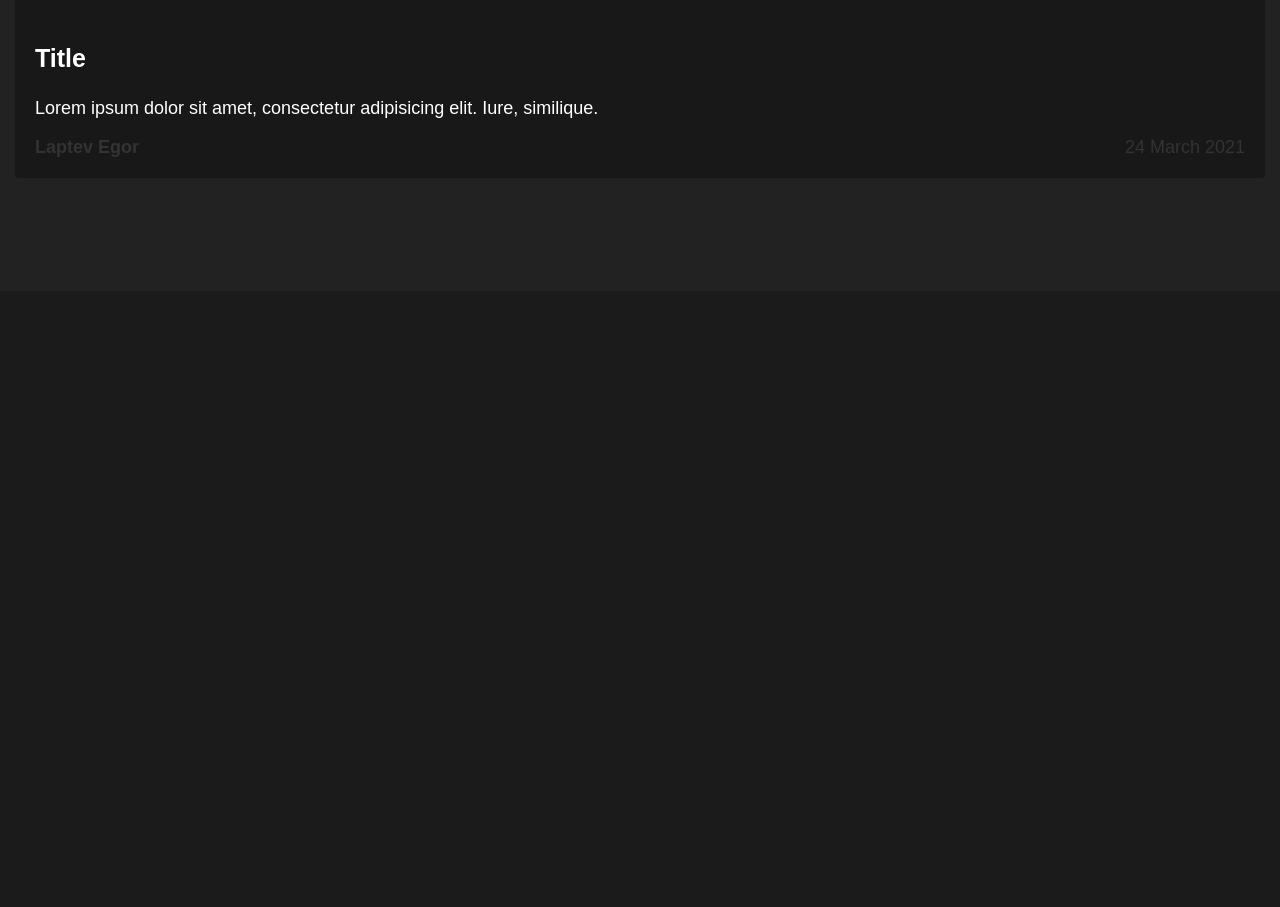
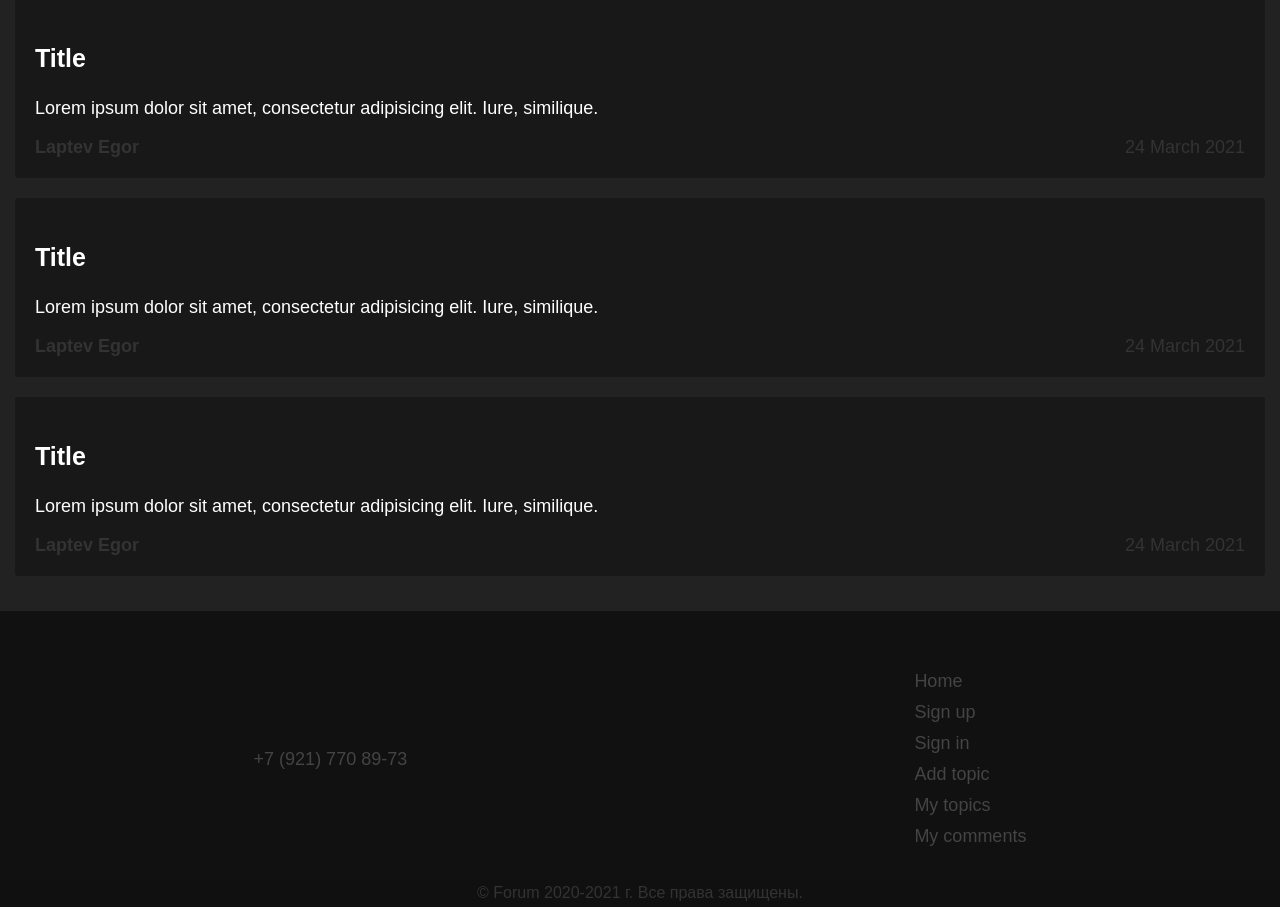
Before and after one commit to EgorLaptev/forum, a PHP site: page / in a window 1280 px wide. Shown: the part 509-1416 px from the top of the page. Before the commit the page ends 666 px from the top, so only its background shows below. Run offline with PHP 8.4, Linux system fonts and the light colour scheme.

Commit message:
Added footer

```diff
--- a/index.html
+++ b/index.html
@@ -53,8 +53,35 @@
         <span class="topic-author">Laptev Egor</span>
         <time class="topic-date" datetime="2021-03-24">24 March 2021</time>
       </li>
+      <li class="topic">
+        <a href="/pages/topic.html"></a>
+        <h3 class="topic-title">Title</h3>
+        <p class="topic-description">Lorem ipsum dolor sit amet, consectetur adipisicing elit. Iure, similique.</p>
+        <span class="topic-author">Laptev Egor</span>
+        <time class="topic-date" datetime="2021-03-24">24 March 2021</time>
+      </li>
+      <li class="topic">
+        <a href="/pages/topic.html"></a>
+        <h3 class="topic-title">Title</h3>
+        <p class="topic-description">Lorem ipsum dolor sit amet, consectetur adipisicing elit. Iure, similique.</p>
+        <span class="topic-author">Laptev Egor</span>
+        <time class="topic-date" datetime="2021-03-24">24 March 2021</time>
+      </li>
     </ul>
   </main>
+
+  <footer class="page-footer">
+    <a href="tel:+79217708973" class="phone">+7 (921) 770 89-73</a>
+    <ul class="footer-menu">
+      <li><a href="http://forum/">Home</a></li>
+      <li><a href="http://forum/pages/sign_up.html">Sign up</a></li>
+      <li><a href="http://forum/pages/sign_in.html">Sign in</a></li>
+      <li><a href="http://forum/pages/add_topic.html">Add topic</a></li>
+      <li><a href="http://forum/pages/my_topics.html">My topics</a></li>
+      <li><a href="http://forum/pages/my_comments.html">My comments</a></li>
+    </ul>
+    <span class="copyright">© Forum 2020-2021 г. Все права защищены.</span>
+  </footer>
 
   <script defer src="media/js/dropdown.js" charset="utf-8"></script>
 
--- a/media/css/style.css
+++ b/media/css/style.css
@@ -8,6 +8,10 @@ body {
   background-color: #222;
   font-family: sans-serif;
   color: white;
+  display: flex;
+  justify-content: space-between;
+  align-items: stretch;
+  flex-direction: column;
 }
 
 ul {
@@ -34,3 +38,48 @@ main {
   user-select: none;
   white-space: nowrap;
 }
+
+.page-footer {
+  position: relative;
+  width: 100%;
+  display: flex;
+  justify-content: space-around;
+  align-items: center;
+  background-color: #111;
+  padding: 50px 0;
+}
+
+.page-footer .phone {
+  color: #444;
+  font-size: 18px;
+  text-decoration: none;
+}
+
+.page-footer .phone:hover {
+  color: #555;
+}
+
+.page-footer .footer-menu li {
+  margin: 10px 0;
+}
+
+.page-footer .footer-menu a {
+  color: #444;
+  font-size: 18px;
+  text-decoration: none;
+}
+
+.page-footer .footer-menu a:hover {
+  color: #555;
+}
+
+.page-footer .copyright {
+  position: absolute;
+  bottom: 0;
+  left: 0;
+  right: 0;
+  padding: 5px 0;
+  text-align: center;
+  background-color: #101010;
+  color: #333;
+}
```
Also changed, not shown: pages/add_topic.html (+13 -0 lines), pages/sign_in.html (+13 -0 lines), pages/sign_up.html (+13 -0 lines), pages/topic.html (+13 -0 lines).
